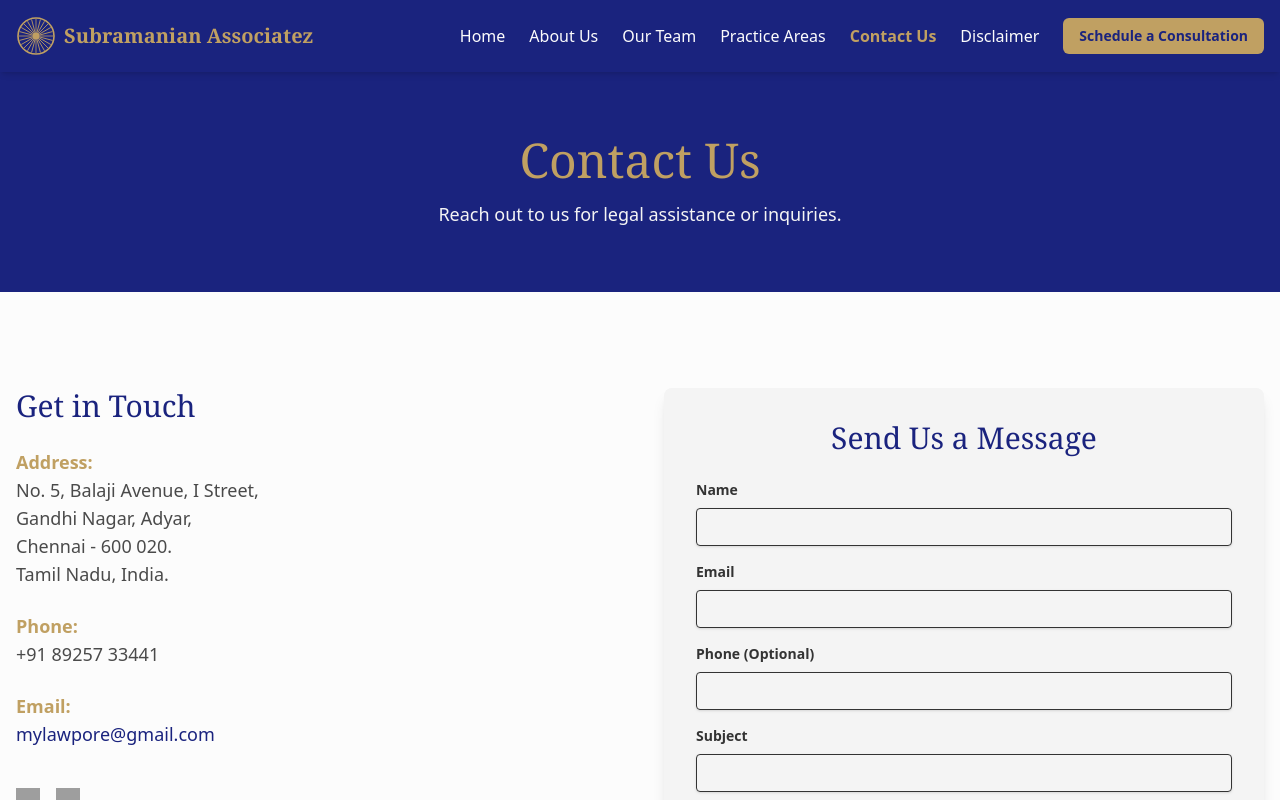
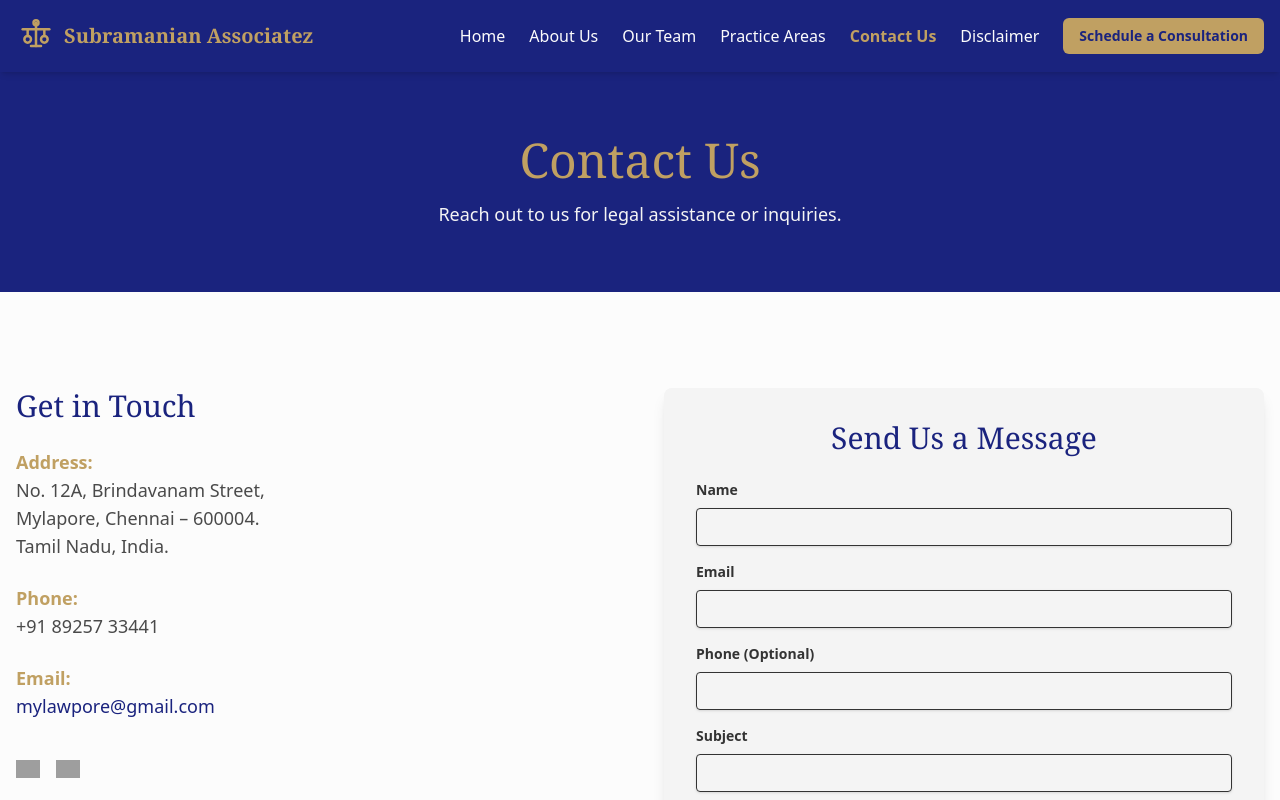
Before and after one commit to bharathraj1614/mylawpore-website, a Next.js app: page /contact in a window 1280 px wide. Both pictures are taken after a click on the button "I Agree & Continue to Site". Shown: the top 800 px of the page. Built offline with nearby package versions, Linux system fonts and the light colour scheme; grey boxes are pictures that could not be loaded.

Commit message:
minor fix

```diff
--- a/app/(pages)/contact/page.tsx
+++ b/app/(pages)/contact/page.tsx
@@ -81,9 +81,8 @@ export default function ContactUsPage() {
             <div className="space-y-6 text-lg text-neutral-grey font-sans">
               <div>
                 <h3 className="font-semibold text-brand-gold">Address:</h3>
-                <p>No. 5, Balaji Avenue, I Street,</p>
-                <p>Gandhi Nagar, Adyar,</p>
-                <p>Chennai - 600 020.</p>
+                <p>No. 12A, Brindavanam Street,</p>
+                <p>Mylapore, Chennai – 600004.</p>
                 <p>Tamil Nadu, India.</p>
               </div>
               <div>
--- a/components/layout/Footer.tsx
+++ b/components/layout/Footer.tsx
@@ -97,17 +97,17 @@ export default function Footer() {
         <div>
           <h3 className="text-xl font-serif text-brand-gold mb-4">Contact</h3>
           <address className="not-italic text-sm font-sans space-y-2">
-            <p>No. 5, Balaji Avenue, I Street,</p>
-            <p>Gandhi Nagar, Adyar, Chennai - 600 020,</p>
+            <p>No. 12A, Brindavanam Street,</p>
+            <p>Mylapore, Chennai – 600004,</p>
             <p>Tamil Nadu, India.</p>
-            <p>Phone: +91 94441 33434</p>
+            <p>Phone: +91 89257 33441</p>
             <p>
               Email:{" "}
               <a
-                href="mailto:kvsubramanianassociatez@gmail.com"
+                href="mailto:mylawpore@gmail.com"
                 className="hover:text-brand-gold transition-colors duration-200"
               >
-                kvsubramanianassociatez@gmail.com
+                mylawpore@gmail.com
               </a>
             </p>
           </address>
--- a/components/layout/Header.tsx
+++ b/components/layout/Header.tsx
@@ -2,13 +2,11 @@
 
 import { useState } from "react";
 import Link from "next/link";
-// import Image from 'next/image'; // We no longer need this if the logo is inline SVG
 import Button from "@/components/ui/Button";
 import { usePathname } from "next/navigation"; // Import usePathname for current page indication
-import { DharmaChakra } from "../ui/DharmaChakra";
 
 // Define your firm's SVG logo directly as a React component
-const FirmLogoSVG = ({ size = 40, color = "#C0A062" }) => (
+const FirmLogoSVG = ({ size = 40, color = "#0D2745" }) => (
   <svg
     width={size}
     height={size}
@@ -19,16 +17,27 @@ const FirmLogoSVG = ({ size = 40, color = "#C0A062" }) => (
     strokeWidth="1.5"
     strokeLinecap="round"
     strokeLinejoin="round"
-    className="transform rotate-0" // Add any base styling here
+    className="transform"
   >
-    {/* This is a simplified Scales of Justice for illustration.
-        Replace this with your actual firm's logo SVG path.
-        If your logo is a Dharma Chakra, use that SVG code.
-    */}
-    <path d="M6 15l6 6 6-6" />
-    <path d="M12 3v18" />
-    <path d="M3 10h18" />
-    <circle cx="12" cy="7" r="2" /> {/* Represents the fulcrum/balance point */}
+    {/* Beam */}
+    <line x1="4" y1="8" x2="20" y2="8" />
+
+    {/* Fulcrum */}
+    <circle cx="12" cy="4" r="1.5" />
+
+    {/* Center pole */}
+    <line x1="12" y1="4" x2="12" y2="18" />
+
+    {/* Left pan */}
+    <line x1="7" y1="8" x2="7" y2="12" />
+    <circle cx="7" cy="14" r="2" />
+
+    {/* Right pan */}
+    <line x1="17" y1="8" x2="17" y2="12" />
+    <circle cx="17" cy="14" r="2" />
+
+    {/* Base */}
+    <line x1="9" y1="18" x2="15" y2="18" />
   </svg>
 );
 
@@ -50,13 +59,8 @@ export default function Header() {
       <div className="container mx-auto px-4 py-4 flex justify-between items-center">
         {/* Logo - Now using inline SVG */}
         <Link href="/" className="flex items-center space-x-2">
-          {/* <FirmLogoSVG size={40} color="#C0A062" />{" "} */}
+          <FirmLogoSVG size={40} color="#C0A062" />{" "}
           {/* Use your SVG component */}
-          <DharmaChakra
-            size={40} /* Adjust size for loader, e.g., 80px */
-            color="#C0A062" /* Use brand-gold for the color */
-            // className="loader-spin" /* Apply the spinning animation */
-          />
           <span className="text-xl font-serif font-bold text-brand-gold">
             Subramanian Associatez
           </span>
```
